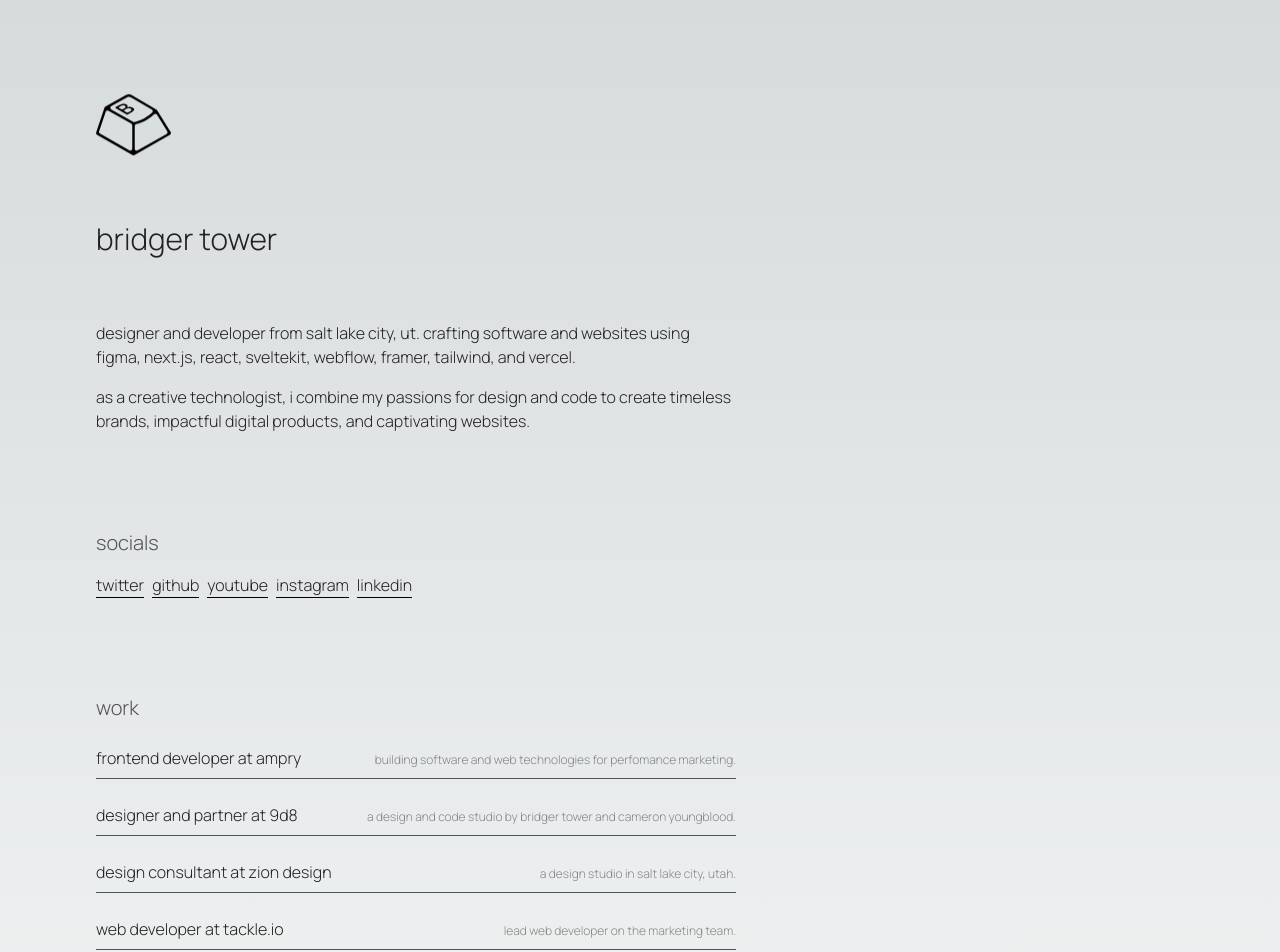
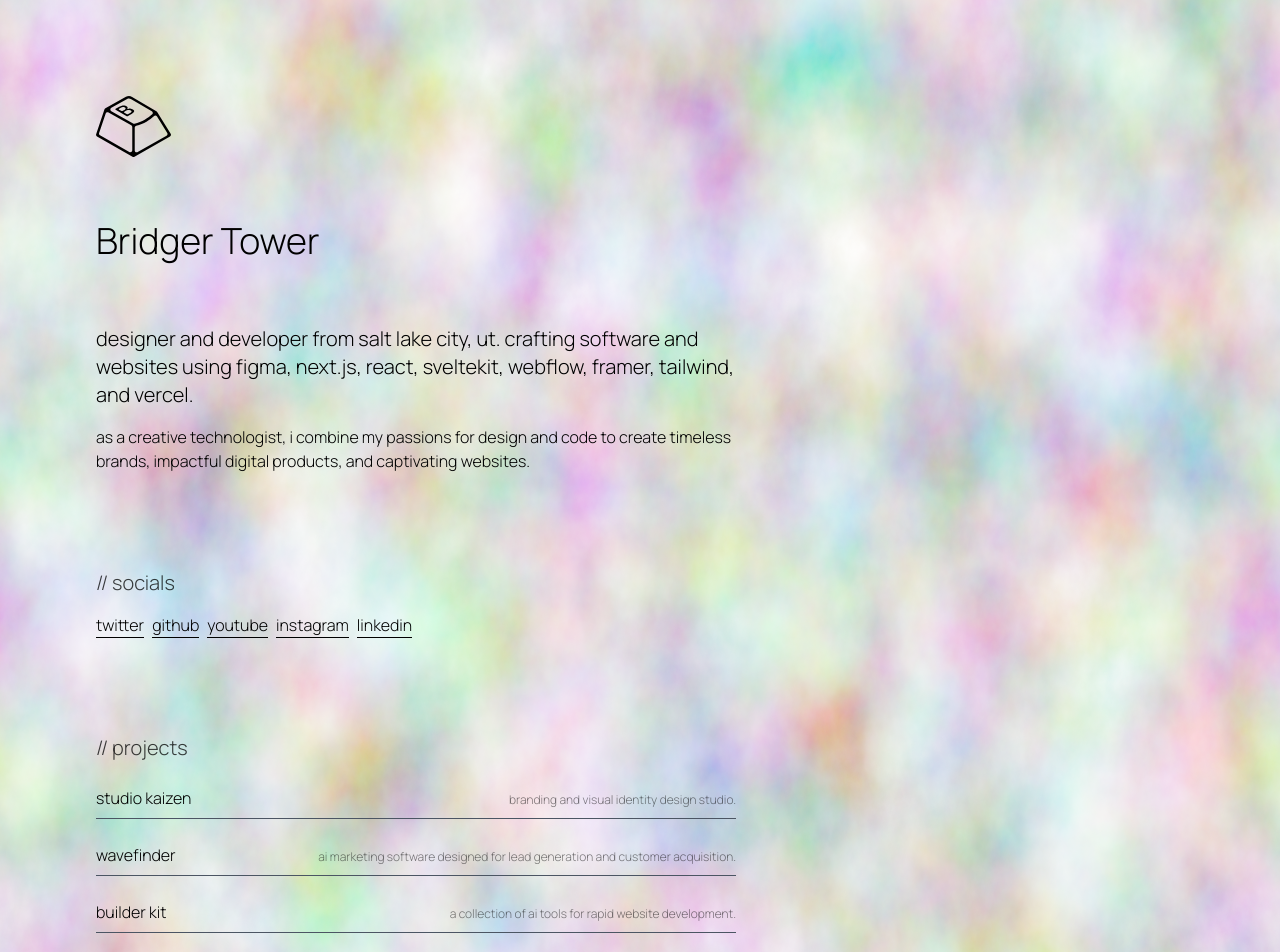
Before and after one commit to brijr/home, a Next.js app: page / in a window 1280 px wide. Shown: the top 952 px of the page. Built offline with nearby package versions, Linux system fonts and the light colour scheme.

Commit message:
Update to look of site

```diff
--- a/app/globals.css
+++ b/app/globals.css
@@ -2,85 +2,7 @@
 @tailwind components;
 @tailwind utilities;
 
-:root {
-  --foreground-rgb: 34, 34, 34;
-  --background-start-rgb: 214, 219, 220;
-  --background-end-rgb: 255, 255, 255;
+html {
+  background-image: url('/public/bg.svg');
+  background-repeat: repeat;
 }
-
-@media (prefers-color-scheme: dark) {
-  :root {
-    --foreground-rgb: 255, 255, 255;
-    --background-start-rgb: 34, 34, 34;
-    --background-end-rgb: 34, 34, 34;
-  }
-}
-
-body {
-  color: rgb(var(--foreground-rgb));
-  background: linear-gradient(to bottom,
-      transparent,
-      rgb(var(--background-end-rgb))) rgb(var(--background-start-rgb));
-}
-
-.intro-h2 a:hover {
-  opacity: 0.5;
-}
-
-.logo {
-  position: relative;
-  /* Ensures the logo stays within its container */
-  animation: hoverAnimation 3s infinite ease-in-out;
-}
-
-@keyframes hoverAnimation {
-  0% {
-    transform: translateY(-2px);
-    /* Move 4px to the left */
-  }
-
-  50% {
-    transform: translateY(2px);
-    /* Move 4px to the right */
-  }
-
-  100% {
-    transform: translateY(-2px);
-    /* Move back to the original position */
-  }
-}
-
-.tracking-in-expand {
-  -webkit-animation: tracking-in-expand 0.7s cubic-bezier(0.215, 0.610, 0.355, 1.000) both;
-  animation: tracking-in-expand 0.7s cubic-bezier(0.215, 0.610, 0.355, 1.000) both;
-}
-
-@-webkit-keyframes tracking-in-expand {
-  0% {
-    letter-spacing: -0.5em;
-    opacity: 0;
-  }
-
-  40% {
-    opacity: 0.6;
-  }
-
-  100% {
-    opacity: 1;
-  }
-}
-
-@keyframes tracking-in-expand {
-  0% {
-    letter-spacing: -0.5em;
-    opacity: 0;
-  }
-
-  40% {
-    opacity: 0.6;
-  }
-
-  100% {
-    opacity: 1;
-  }
-}
--- a/app/layout.js
+++ b/app/layout.js
@@ -12,7 +12,7 @@ export const metadata = {
 export default function RootLayout({ children }) {
   return (
     <html lang="en" className={manrope.className}>
-      <body className="p-8 md:p-24">{children}</body>
+      <body className="p-8 md:p-24 dark:bg-[#222] dark:text-[#EEE]">{children}</body>
     </html>
   );
 }
--- a/app/page.js
+++ b/app/page.js
@@ -12,7 +12,7 @@ import Section from "@/components/Section";
 
 export default function Home() {
   return (
-    <main className="font-light transition-all lowercase">
+    <main className="font-light transition-all lowercase scroll-smooth">
       <Section>
         <Link href="/" className="mb-12 block">
           <Image
@@ -22,10 +22,10 @@ export default function Home() {
             className="dark:invert logo"
           />
         </Link>
-        <h1 className="text-3xl transition-all hover:text-purple-500 mb-12 lowercase">
+        <h1 className="text-4xl text-black dark:text-white transition-all hover:text-purple-500 hover:cursor-not-allowed mb-12 normal-case">
           Bridger Tower
         </h1>
-        <h2 className="intro-h2">
+        <h2 className="intro-h2 text-xl">
           Designer and Developer from Salt Lake City, UT. Crafting software and
           websites using <a href="https://figma.com">Figma</a>,{" "}
           <a className="hover:opacity-50" href="https://nextjs.org">
@@ -46,7 +46,7 @@ export default function Home() {
       </Section>
 
       <Section>
-        <h3 className="text-xl opacity-75">Socials</h3>
+        <h3 className="text-xl opacity-75">// Socials</h3>
         <div className="flex gap-2">
           {Socials.map((social, index) => (
             <a
@@ -63,7 +63,25 @@ export default function Home() {
       </Section>
 
       <Section>
-        <h3 className="text-xl opacity-75">Work</h3>
+        <h3 className="text-xl opacity-75">// Projects</h3>
+        {Projects.map((project, index) => (
+          <a
+            key={index}
+            href={project.liveLink}
+            className="md:flex transition-all md:gap-2 justify-between items-baseline py-2 border-b hover:opacity-50 border-b-gray-600"
+          >
+            <p className="mb-2 md:mb-0" key={index}>
+              {project.title}
+            </p>
+            <p className="text-xs opacity-50 mb-2 md:mb-0">
+              {project.description}
+            </p>
+          </a>
+        ))}
+      </Section>
+
+      <Section>
+        <h3 className="text-xl opacity-75">// Work</h3>
         {Works.map((work, index) => (
           <a
             key={index}
@@ -75,24 +93,6 @@ export default function Home() {
             </p>
             <p className="text-xs opacity-50 mb-2 md:mb-0">
               {work.description}
-            </p>
-          </a>
-        ))}
-      </Section>
-
-      <Section>
-        <h3 className="text-xl opacity-75">Projects</h3>
-        {Projects.map((project, index) => (
-          <a
-            key={index}
-            href={project.liveLink}
-            className="md:flex transition-all md:gap-2 justify-between items-baseline py-2 border-b hover:opacity-50 border-b-gray-600"
-          >
-            <p className="mb-2 md:mb-0" key={index}>
-              {project.title}
-            </p>
-            <p className="text-xs opacity-50 mb-2 md:mb-0">
-              {project.description}
             </p>
           </a>
         ))}
```
Also changed, not shown: .codesandbox/tasks.json (deleted), public/bg.svg (added).
